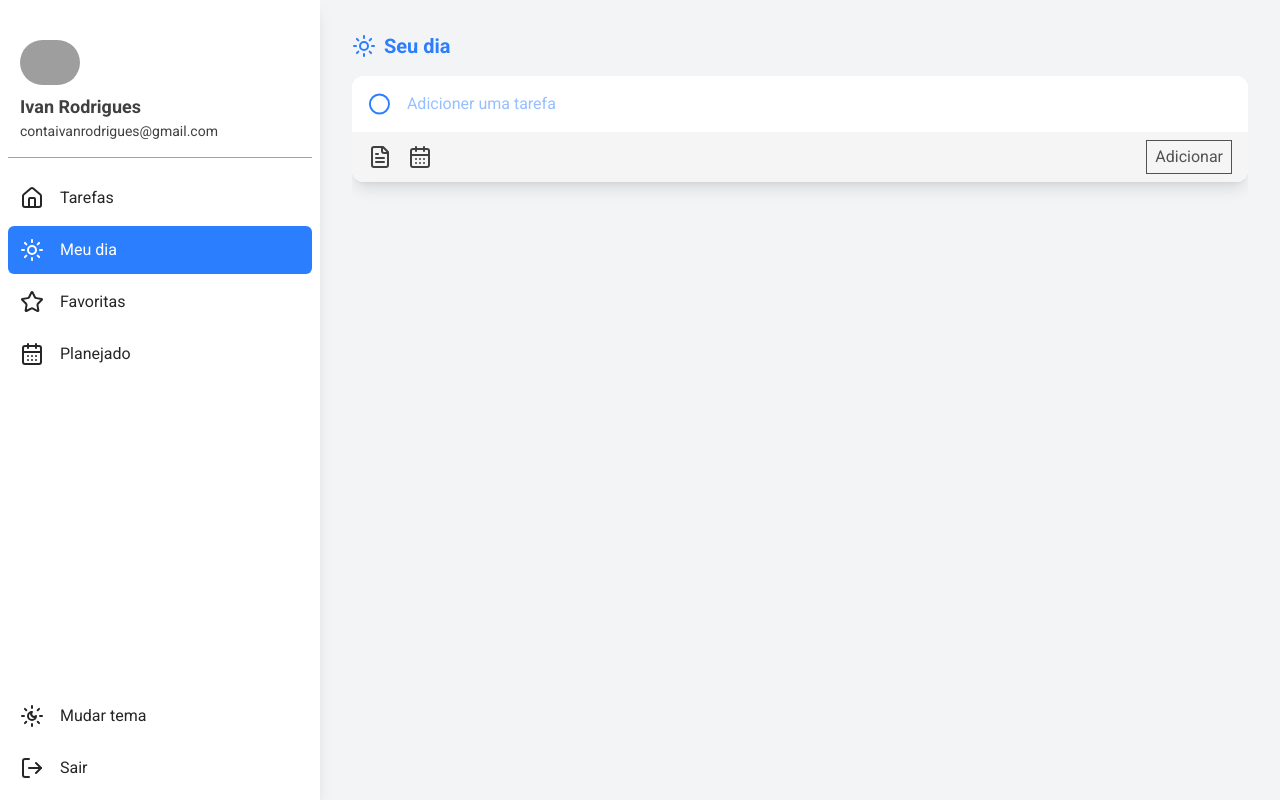
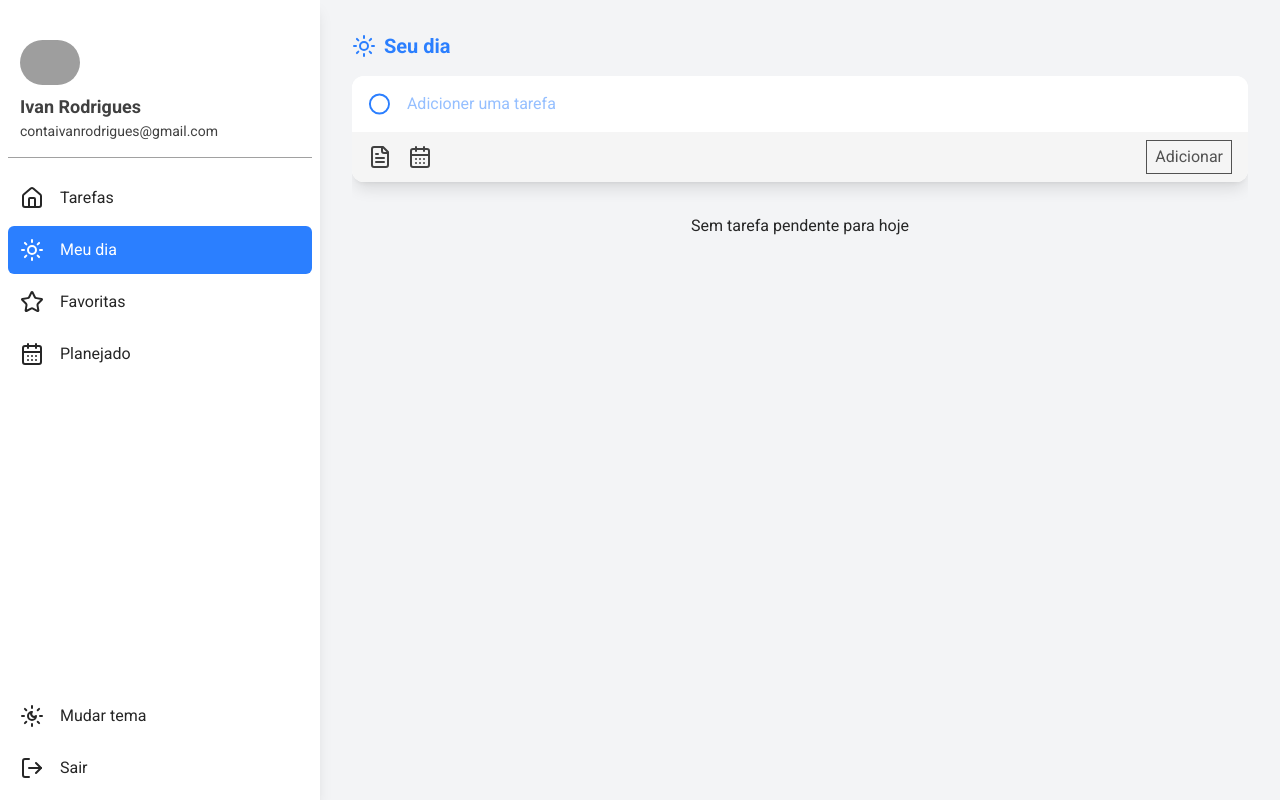
Before and after one commit to ivanrods/task-pro, a Next.js app: page /tasks/today in a window 1280 px wide. Built offline with nearby package versions, Linux system fonts and the light colour scheme; grey boxes are pictures that could not be loaded.

Commit message:
feat: add empty task caption

```diff
--- a/src/app/context/TaskContext.tsx
+++ b/src/app/context/TaskContext.tsx
@@ -88,9 +88,14 @@ export const TaskProvider = ({ children }: { children: ReactNode }) => {
     favorite: boolean
   ) {
 
+
+
     const taskExists = tasks.some(
-      (task) => task.title.trim().toLowerCase() === title.trim().toLowerCase()
+      (task) =>
+        task.id !== id && // ignora a própria tarefa
+        task.title.trim().toLowerCase() === title.trim().toLowerCase()
     );
+
 
     if (taskExists) {
       alert("Já existe uma tarefa com esse título.");
--- a/src/app/tasks/favorites/page.tsx
+++ b/src/app/tasks/favorites/page.tsx
@@ -13,6 +13,10 @@ const Favorites = () => {
   } = useFilteredTasks();
   return (
     <Container>
+      {incompleteTasksFavotites.length == 0 && (
+        <p className="text-neutral-800 mx-auto">Sem tarefa favorita pendente</p>
+      )}
+
       {incompleteTasksFavotites.map((task) => (
         <TaskItem
           key={task.id}
--- a/src/app/tasks/layout.tsx
+++ b/src/app/tasks/layout.tsx
@@ -6,7 +6,7 @@ export default function TasksLayout({ children }: { children: React.ReactNode })
   return (
     <div className="flex">
       <Drawer />
-      <div className="w-full h-screen flex flex-col bg-gray-100 px-8 py-8">
+      <div className="w-full h-screen flex flex-col bg-gray-100 px-4 py-8 sm:px-8">
         <Title />
         <TaskProvider>
           <section className="flex-1 overflow-auto">{children}</section>
--- a/src/app/tasks/page.tsx
+++ b/src/app/tasks/page.tsx
@@ -12,6 +12,9 @@ const Tarefas = () => {
 
   return (
     <Container>
+      {incompleteTasks.length == 0 && (
+        <p className="text-neutral-800 mx-auto">Sem tarefa pendente</p>
+      )}
       {incompleteTasks.map((task) => (
         <TaskItem
           key={task.id}
--- a/src/app/tasks/planned/page.tsx
+++ b/src/app/tasks/planned/page.tsx
@@ -15,6 +15,11 @@ const Planned = () => {
   } = useFilteredTasks();
   return (
     <Container>
+      {incompleteTasksPlanned.length == 0 && (
+        <p className="text-neutral-800 mx-auto">
+          Sem tarefa planejada pendente
+        </p>
+      )}
       {incompleteTasksPlanned.map((task) => (
         <TaskItem
           key={task.id}
--- a/src/app/tasks/today/page.tsx
+++ b/src/app/tasks/today/page.tsx
@@ -11,6 +11,11 @@ const Today = () => {
 
   return (
     <Container>
+      {incompleteTasksToday.length == 0 && (
+        <p className="text-neutral-800 mx-auto">
+          Sem tarefa pendente para hoje
+        </p>
+      )}
       {incompleteTasksToday.map((task) => (
         <TaskItem
           key={task.id}
```
